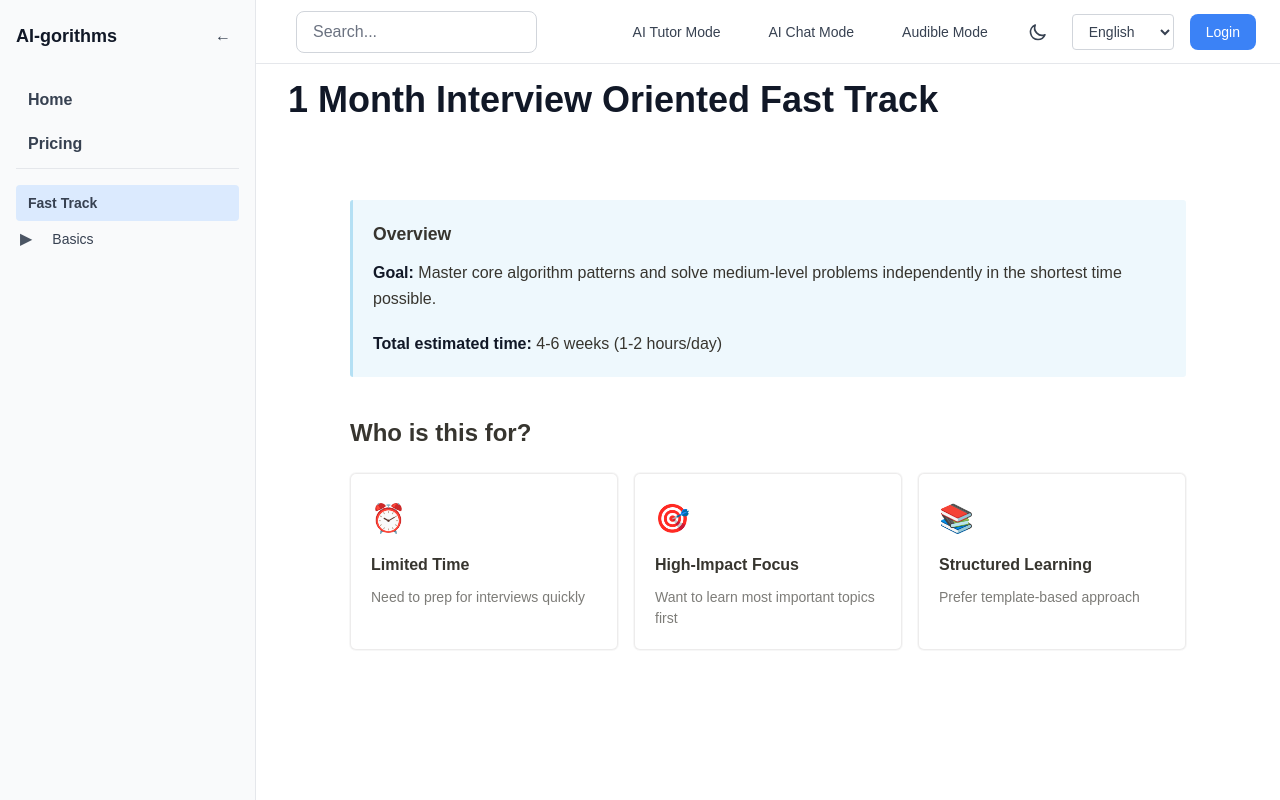
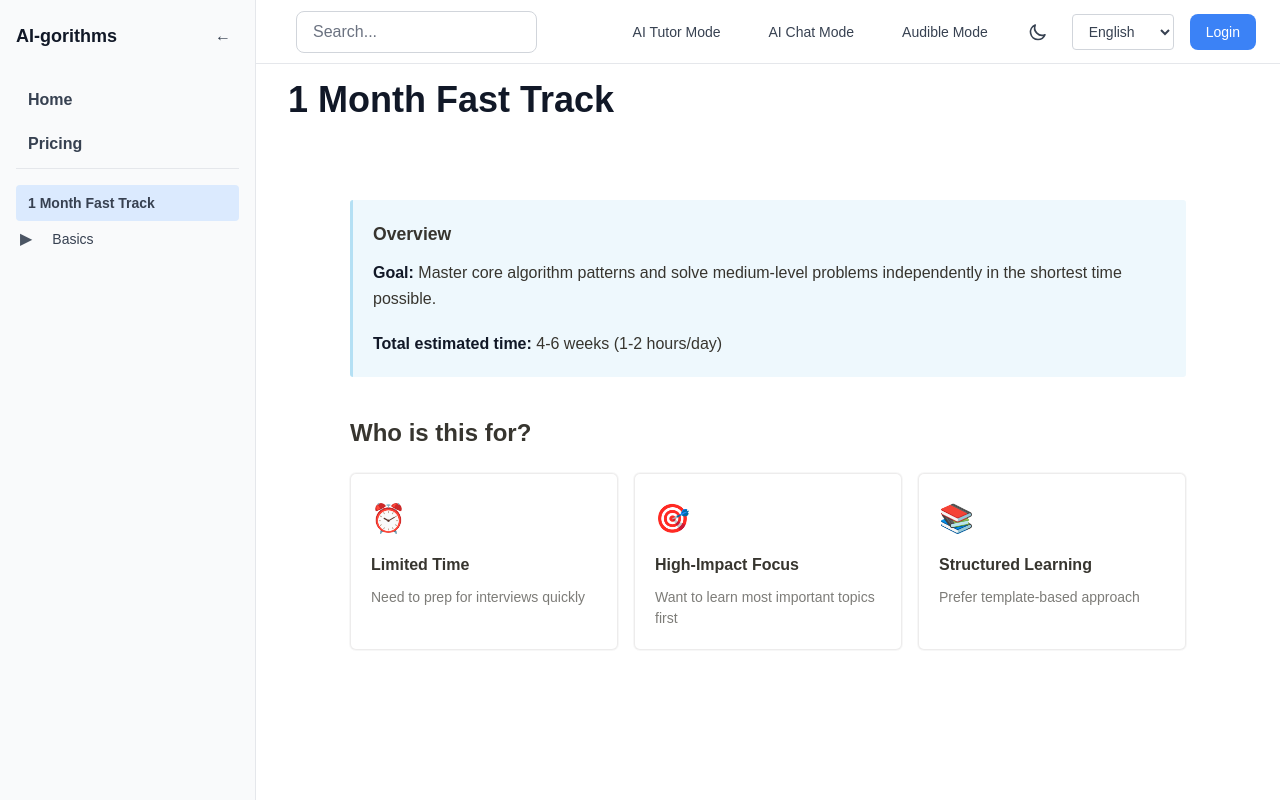
Before and after one commit to Chinese-Community-AI/AI-gorithms, a Next.js app: page /fast-track in a window 1280 px wide. Built offline with nearby package versions, Linux system fonts and the light colour scheme.

Commit message:
Update track name

```diff
--- a/app/fast-track/page.tsx
+++ b/app/fast-track/page.tsx
@@ -1335,7 +1335,7 @@ export default function FastTrackPage() {
         <article className="w-full">
           <header className="mb-8 mt-12 scroll-mt-32">
             <h1 className="text-4xl font-bold mb-4 text-gray-900 dark:text-gray-100">
-              1 Month Interview Oriented Fast Track
+              1 Month Fast Track
             </h1>
           </header>
 
--- a/lib/navigation.ts
+++ b/lib/navigation.ts
@@ -8,7 +8,7 @@ export interface NavItem {
 // For now, using a static structure that matches the basics directory
 export const navigation: NavItem[] = [
   {
-    title: "Fast Track",
+    title: "1 Month Fast Track",
     href: "/fast-track",
   },
   {
```
